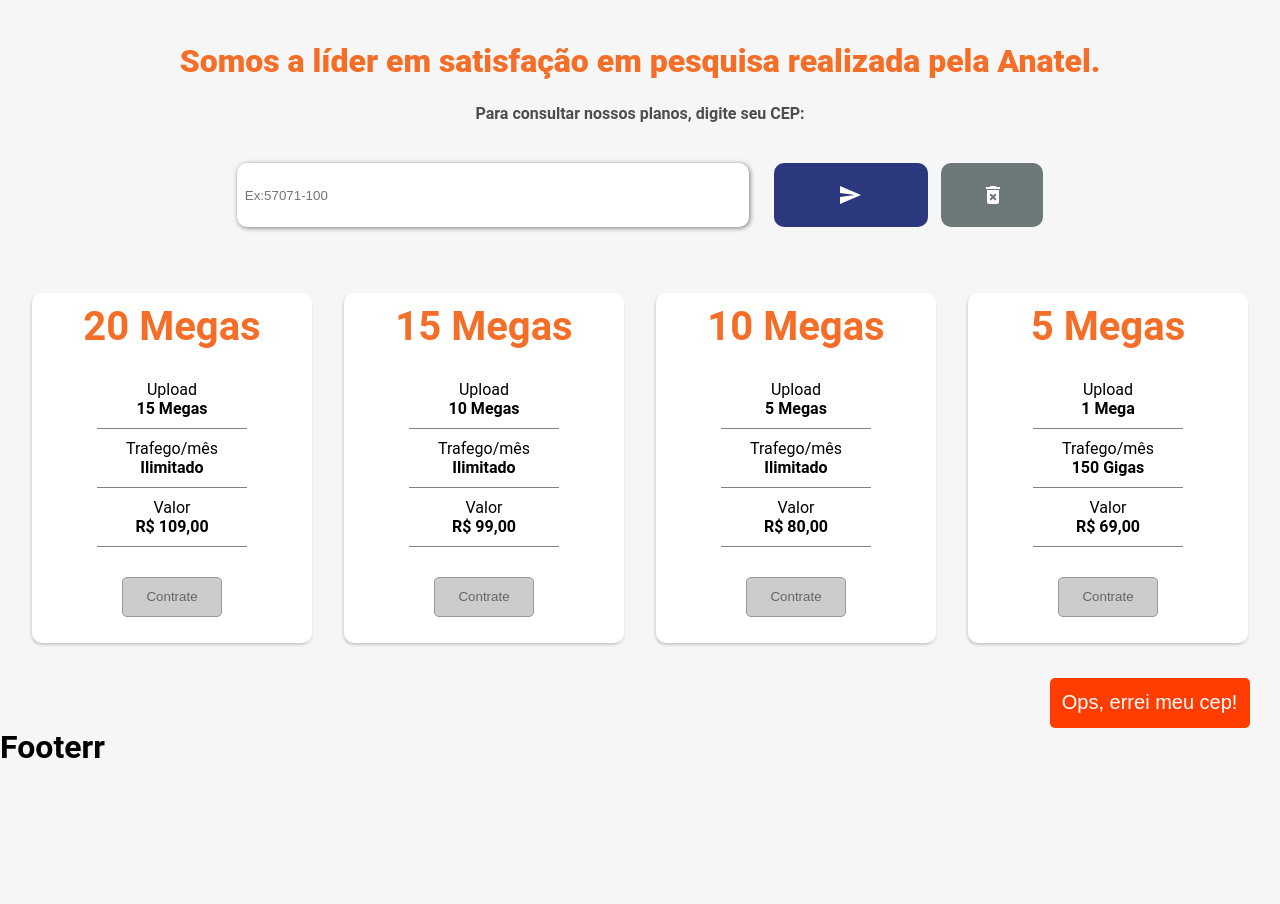
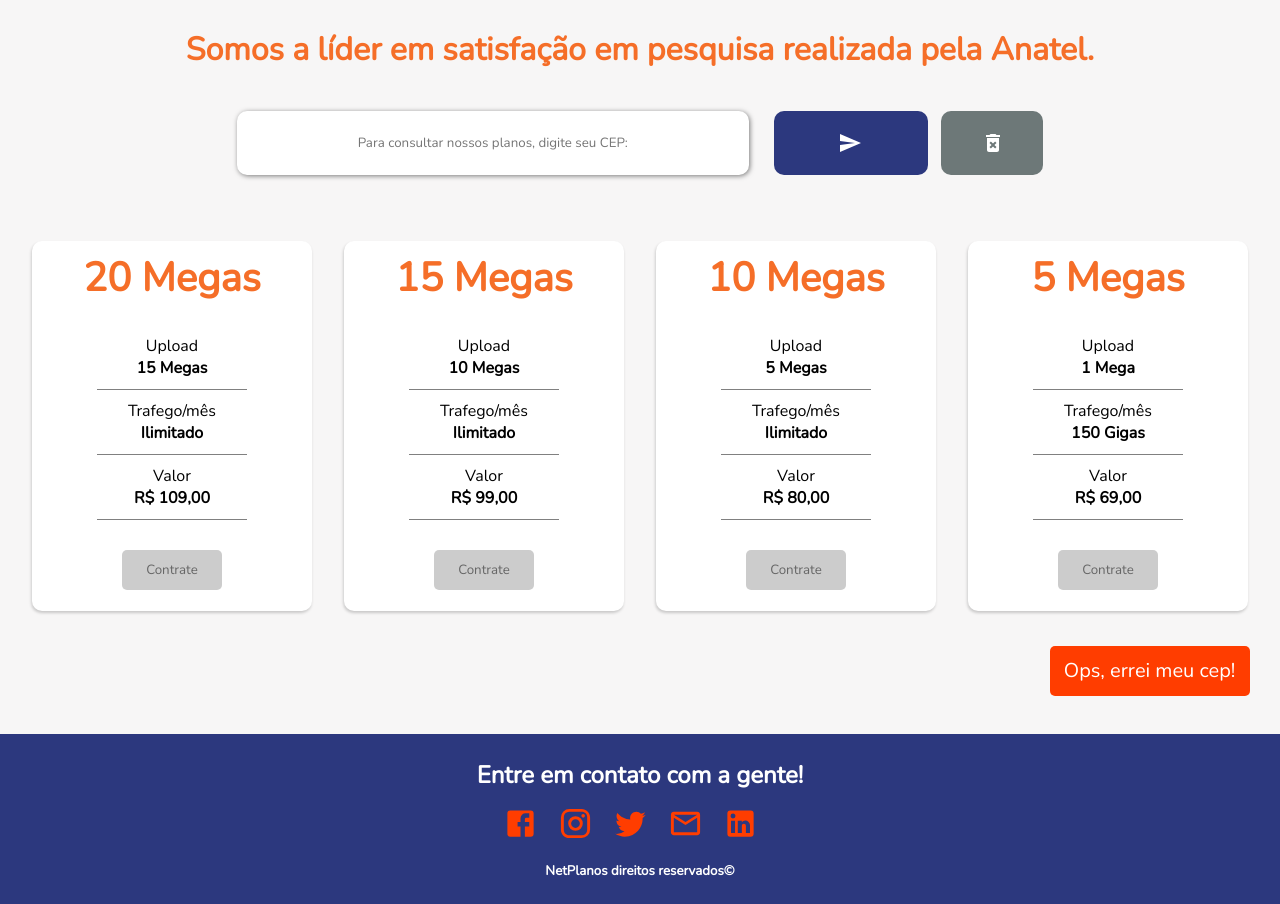
Before and after one commit to gustavomonteirodev/CaseInternet, a React (Create React App) app: page / in a window 1280 px wide. Shown: the part 489-1393 px from the top of the page. Before the commit the page ends 1255 px from the top, so only its background shows below. Built offline with nearby package versions, Linux system fonts and the light colour scheme.

Commit message:
footer adicionado com icones funcionando

```diff
--- a/src/App.css
+++ b/src/App.css
@@ -1,8 +1,10 @@
+@import url('https://fonts.googleapis.com/css2?family=Nunito:wght@300&display=swap');
 
 * {
   scrollbar-width: thin;
   padding:0;
   margin:0;
+  font-family: 'Nunito', sans-serif;
 }
 /* Works on Chrome, Edge, and Safari */
 *::-webkit-scrollbar {
@@ -14,6 +16,5 @@
 }
 
     body{
-        font-family: 'Roboto', sans-serif;
         background-color: #dcd3d334;
 }
--- a/src/Pages/Home/Home.js
+++ b/src/Pages/Home/Home.js
@@ -52,18 +52,17 @@ const Home = () => {
         <div className="container">
             <img className="banner" src={netPlano} alt="banner-apresentacao-internet"/>
             <h1 className="boas-vindas">Somos a líder em satisfação em pesquisa realizada pela Anatel. </h1>
-            <h4 className="boas-vindas-subtitulo">Para consultar nossos planos, digite seu CEP:</h4>
             <div className="component-search">
                 <form onSubmit={handleSubmit}>
                     <input
                         id="input-cep"
                         label="Consulte o CEP"
-                        placeholder={"Ex:57071-100"}
+                        placeholder="Para consultar nossos planos, digite seu CEP:"
                         value={cep}
                         onChange={handleChange}
                         maxLength="9"
                         autoFocus
-                    ></input>
+                    />
                     <button variant="contained" type="submit" className="btn-find">
                         <SendIcon className="icon-send" />
                     </button>
--- a/src/Pages/Home/HomeStyle.css
+++ b/src/Pages/Home/HomeStyle.css
@@ -1,22 +1,17 @@
 .boas-vindas {
-    padding-top: 5vh;
+    padding-top: 3vh;
     display: flex;
     justify-content: center;
     color: #F56E28;
     margin: auto 0;
     font-weight: 1000;
+
 }
 
 .banner {
     width: 100%;
 }
-.boas-vindas-subtitulo {
-    padding-top: 3vh;
-    display: flex;
-    justify-content: center;
-    color: rgba(0, 0, 0, 0.687);
-    margin: auto 0;
-}
+
 .component-search {
     margin-top: 5vh;
     display: flex;
@@ -66,6 +61,9 @@ form{
     box-shadow: 1px 1px 5px rgba(0, 0, 0, 0.5);
 }
 
+input {
+    text-align: center;
+}
 .btn-find:focus {
     outline: none;
 }
--- a/src/Pages/Offers/OffersStyle.css
+++ b/src/Pages/Offers/OffersStyle.css
@@ -12,7 +12,7 @@
     align-items: center;
     border-radius: 10px;
     width: 280px;
-    height: 350px;
+    height: 370px;
     background-color: white;
     box-shadow: -0.7px 1.9px 3px 0 rgb(0 0 0 / 19%);
 }
@@ -54,14 +54,11 @@
 
 .botoes:disabled,
 .botoes[disabled]{
-  border: 1px solid #999999;
+  border: none;
   background-color: #cccccc;
   color: #666666;
 }
 
-/* .botoes:hover{
-    background-color:#ff3d00;
-} */
 
 #botao-voltar {
     margin-top: 35px;
--- a/src/components/Footer/Footer.js
+++ b/src/components/Footer/Footer.js
@@ -1,9 +1,22 @@
 import React from "react";
-
-const Footer =() => {
+import "./FooterStyle.css"
+import FacebookIcon from '@material-ui/icons/Facebook';
+import InstagramIcon from '@material-ui/icons/Instagram';
+import TwitterIcon from '@material-ui/icons/Twitter';
+import MailOutlineIcon from '@material-ui/icons/MailOutline';
+import LinkedInIcon from '@material-ui/icons/LinkedIn';
+const Footer = () => {
   return (
     <div className="Footer">
-      <h1> Footerr</h1>
+      <h2>Entre em contato com a gente!</h2>
+      <section className="icones-container">
+        <a href="https://facebook.com" rel="noopener noreferrer" target="_blank"><FacebookIcon fontSize="large" className="icones-configuracao" alt="Facebook"/></a>
+        <a href="https://instagram.com" rel="noopener noreferrer" target="_blank"><InstagramIcon fontSize="large" className="icones-configuracao" alt="Instagram"/></a>
+        <a href="https://twitter.com" rel="noopener noreferrer" target="_blank"><TwitterIcon fontSize="large" className="icones-configuracao" alt="Twitter"/></a>
+        <a href="https://gmail.com" rel="noopener noreferrer" target="_blank"><MailOutlineIcon fontSize="large" className="icones-configuracao" alt="Gmail"/></a>
+        <a href="https://Linkedin.com" rel="noopener noreferrer" target="_blank"><LinkedInIcon fontSize="large" className="icones-configuracao" alt="Linkedin"/></a>
+      </section>
+      <h5>NetPlanos direitos reservados© </h5>
     </div>
   );
 }
--- /dev/null
+++ b/src/components/Footer/FooterStyle.css
@@ -0,0 +1,27 @@
+.Footer {
+    height: 170px;
+    background-color: #2c387e ;
+    color:white;
+    display: flex;
+    align-items: center;
+    justify-content: center;
+    flex-direction: column;
+    margin:auto;
+    margin-top: 3%;
+}
+
+.icones-configuracao {
+    color: #ff3d00;
+    cursor:pointer;
+    margin: 15px 5px 15px 15px;
+}
+
+.icones-container {
+    margin-right: 30px;
+
+}
+
+.MuiSvgIcon-root {
+    width: 10em;
+    height: 10em;
+}
```
